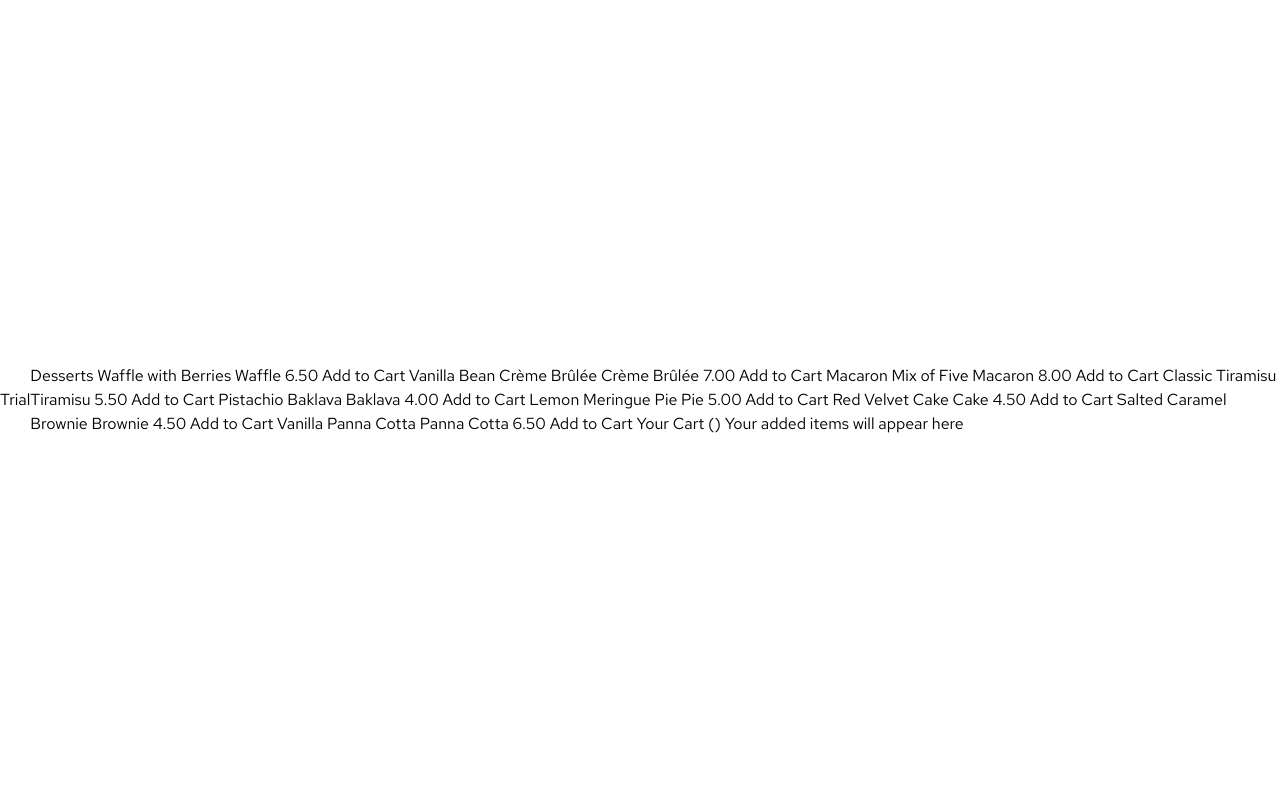
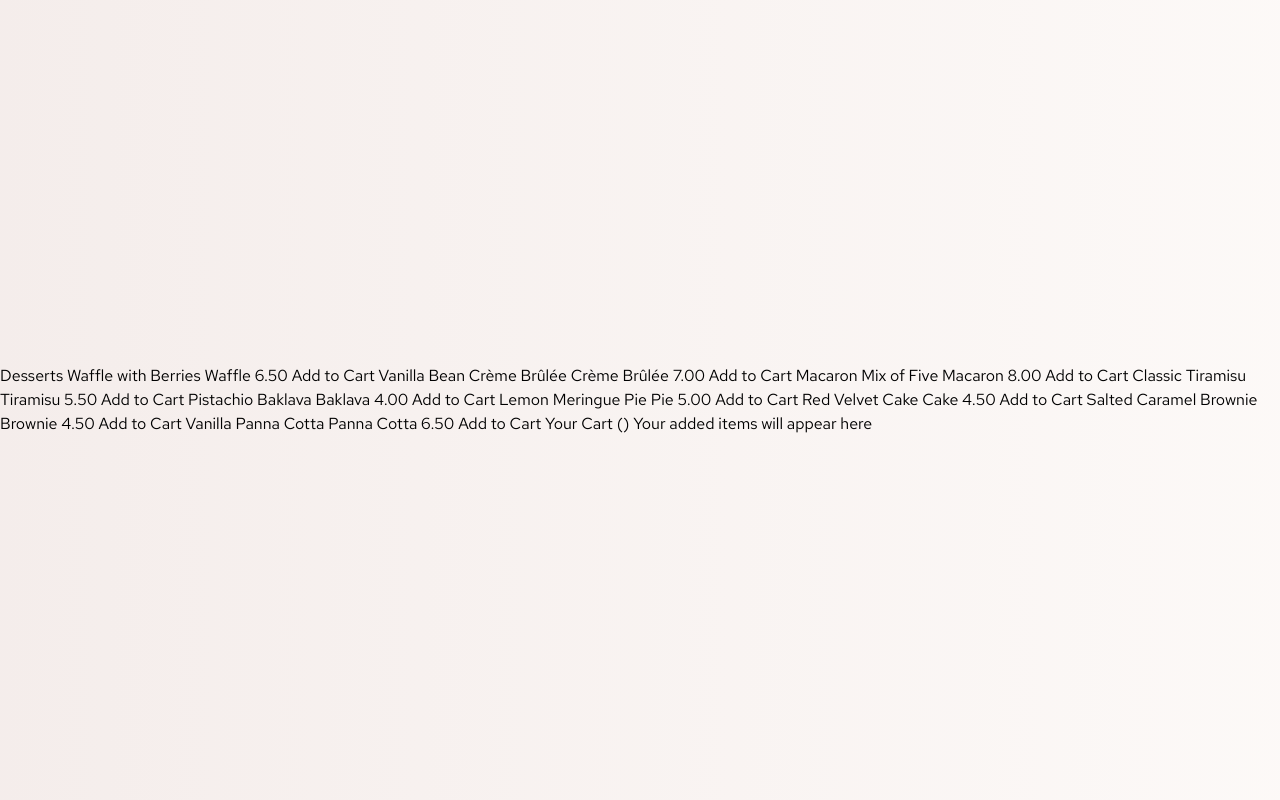
Before and after one commit to CHEGEBB/Svelte-Frontend-Challenges, a SvelteKit app in the folder product-list-with-cart-main/: page / in a window 1280 px wide. Built offline with nearby package versions, Linux system fonts and the light colour scheme.

Commit message:
Refactor product list and cart layout

```diff
--- a/product-list-with-cart-main/src/routes/+page.svelte
+++ b/product-list-with-cart-main/src/routes/+page.svelte
@@ -1,12 +1,15 @@
-<div class="container bg-green-800">
-    <h1>Trial</h1>
-    Desserts Waffle with Berries Waffle 6.50 Add to Cart Vanilla Bean Crème Brûlée
+<div class="container">
+    <div class="card-container bg-blue-600">
+        Desserts
+        Waffle with Berries Waffle 6.50 Add to Cart Vanilla Bean Crème Brûlée
         Crème Brûlée 7.00 Add to Cart Macaron Mix of Five Macaron 8.00 Add to Cart Classic
         Tiramisu Tiramisu 5.50 Add to Cart Pistachio Baklava Baklava 4.00 Add to Cart
         Lemon Meringue Pie Pie 5.00 Add to Cart Red Velvet Cake Cake 4.50 Add to Cart
         Salted Caramel Brownie Brownie 4.50 Add to Cart Vanilla Panna Cotta Panna Cotta
         6.50 Add to Cart Your Cart (<!-- Quantity -->) Your added items will appear
         here
+    </div>
+
 </div>
 
 <style lang="scss">
@@ -33,5 +36,6 @@
         height: 100vh;
         min-width: 100vw;
         font-family: $font-Red-Hat;
+        background:linear-gradient(90deg, $Rose100, $Rose50);
     }
 </style>
```
Lines whose indentation alone changed are shown as unchanged.
